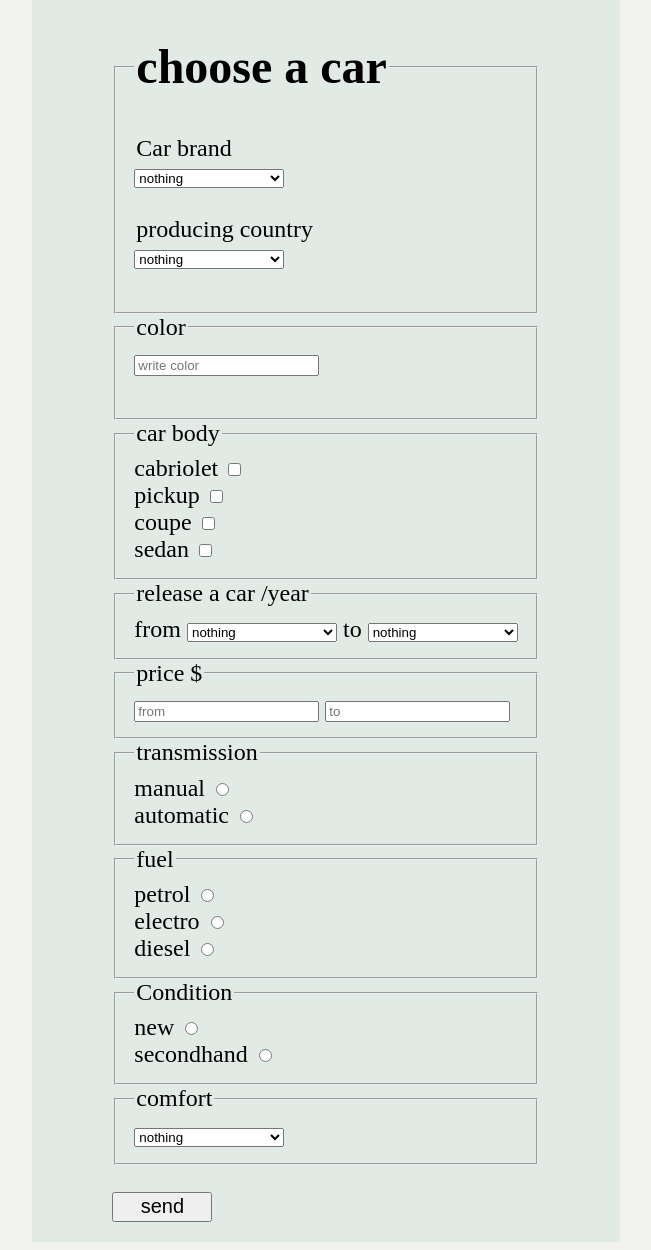
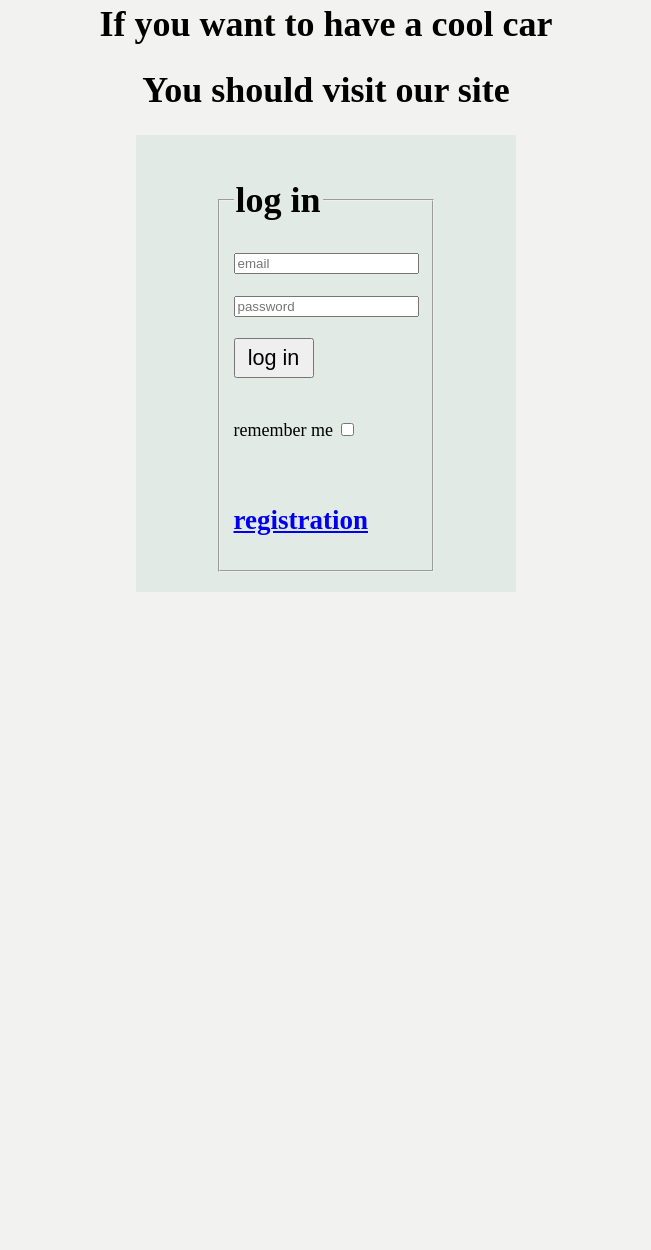
Before and after one commit to msvitto/HomeWork5-1, a plain HTML site: page index.html in a window 1280 px wide. Shown: the part 21-1271 px from the top of the page, without its empty margins (314-965 px from the left). After the commit the page ends 800 px from the top, so only its background shows below. Drawn offline with Linux system fonts and the light colour scheme.

```diff
--- a/index.html
+++ b/index.html
@@ -6,137 +6,49 @@
     <meta name="viewport" content="width=device-width, initial-scale=1.0">
     <title>Document</title>
     <style>
-        body{
-            background-color: rgba(222, 224, 221, 0.384);
-            font-size: x-large;
-            font-style: normal;
+    .log{
             display: flex;
             justify-content: center;
         }
-        form{
+    body{
+     background-color: rgba(222, 224, 221, 0.384);
+     font-size: large;
+    }
+    form{
         background-color: rgba(132, 180, 164, 0.151);
         padding: 20px 80px;
-        }
-        select{
-            width: 150px;
-        }
-        button{
-    height: 30px;
-    width: 100px;
-    font-size: 20px;
+
+    }
+    button{
+    height: 40px;
+    width: 80px;
+    font-size: larger;
+    }
+    h1{
+        display: flex;
+       justify-content: center;
     }
     </style>
 </head>
 <body>
     <div>
+        <h1>If you want to have a cool car</h1>
+
+        <h1>You should visit our site</h1>
+    </div>
+    <div class="log">
     <form action="https://fom.in.ua/echo" target="_blank" method="post">
     <fieldset>
-    <legend><h1>choose a car</h1></legend>
-    <legend> Car brand</legend>
-    <select name="" id="">
-        <option value="">nothing</option>
-        <option value="Tesla">Tesla</option>
-        <option value="BMV">BMW</option>
-        <option value="Ford">Ford</option>
-        <option value="Honda">Honda</option>
-        <option value="Toyota">Toyota</option>
-        <option value="Audi">Audi</option>
-    </select><br><br>
-
-    <legend>producing country</legend>
-    <select name="" id="">
-        <option value="">nothing</optin>
-        <option value="Ukraine">Ukraine</optin>
-        <option value="USA">USA</optin>
-        <option value="China">China</optin>
-        <option value="India">India</optin>
-        <option value="Poland">Poland</optin>
-        <option value="Turkey">Turkey</optin>
-    </select><br><br>
+    <legend><h1>log in</h1></legend>
+    <input type="email" placeholder="email" required><br><br>
+    <input type="password" placeholder="password" required><br><br>
+    <button type="submit">log in</button><br><br><br>
+    <div>remember me
+    <input type="checkbox">
+    </div><br><br>
+    <a href="../index.html" target="_blank"><h2>registration</h2></a>
     </fieldset>
-    <fieldset>
-    <legend>color</legend>
-    <input type="text" placeholder="write color"> <br><br>
-    </fieldset>
-   <fieldset>
-    <legend>car body</legend>
-    <label for="" class="check">cabriolet</label>
-    <input type="checkbox"><br>
-    <label for="" class="check">pickup</label>
-    <input type="checkbox"><br>
-    <label for="" class="check">coupe</label>
-    <input type="checkbox"><br>
-    <label for="" class="check">sedan</label>
-    <input type="checkbox">
-    </fieldset>
-
-    <fieldset>
-        <legend>release a car /year</legend>
-        <label for="">from</label>
-        <select name="" id="">
-            <option value="">nothing</optin>
-            <option value="2000">2000</optin>
-            <option value="2005">2005</optin>
-            <option value="2010">2010</optin>
-            <option value="2015">2015</optin>
-            <option value="2020">2020</optin>
-        </select>
-
-
-        <label>to</label>
-        <select name="" id="">
-            <option value="">nothing</optin>
-            <option value="2000">2000</optin>
-            <option value="2005">2005</optin>
-            <option value="2010">2010</optin>
-            <option value="2015">2015</optin>
-            <option value="2020">2020</optin>
-        </select>
-    </fieldset>
-
-
-
-    <fieldset>
-    <legend>price $</legend>
-    <input type="text" name="" value="" placeholder="from">
-    <input type="text" name="" value="" placeholder="to">
-
-    </fieldset>
-
-    <fieldset>
-        <legend>transmission</legend>
-        <label for="">manual</label>
-        <input type="radio" name="transmission"><br>
-        <label for="">automatic</label>
-        <input type="radio" name="transmission">
-    </fieldset>
-
-    <fieldset>
-        <legend>fuel</legend>
-        <label for="">petrol</label>
-        <input type="radio" name=""><br>
-        <label for="">electro</label>
-        <input type="radio" name=""><br>
-        <label for="">diesel</label>
-        <input type="radio" name="">
-    </fieldset>
-    <fieldset>
-        <legend>Condition</legend>
-        <label for="">new</label>
-        <input type="radio" name="condition"><br>
-        <label for="">secondhand</label>
-        <input type="radio" name="condition">
-    </fieldset>
-    <fieldset>
-        <legend> comfort</legend>
-        <select name="" id="">
-            <option value="">nothing</option>
-            <option value="conditioner">conditioner</option>
-            <option value="leather interior">leather interior</option>
-
-        </select>
-    </fieldset> <br>
-    <button type="submit">send</button>
-</form>
+    </form>
+    </div>
 </body>
 </html>
```
